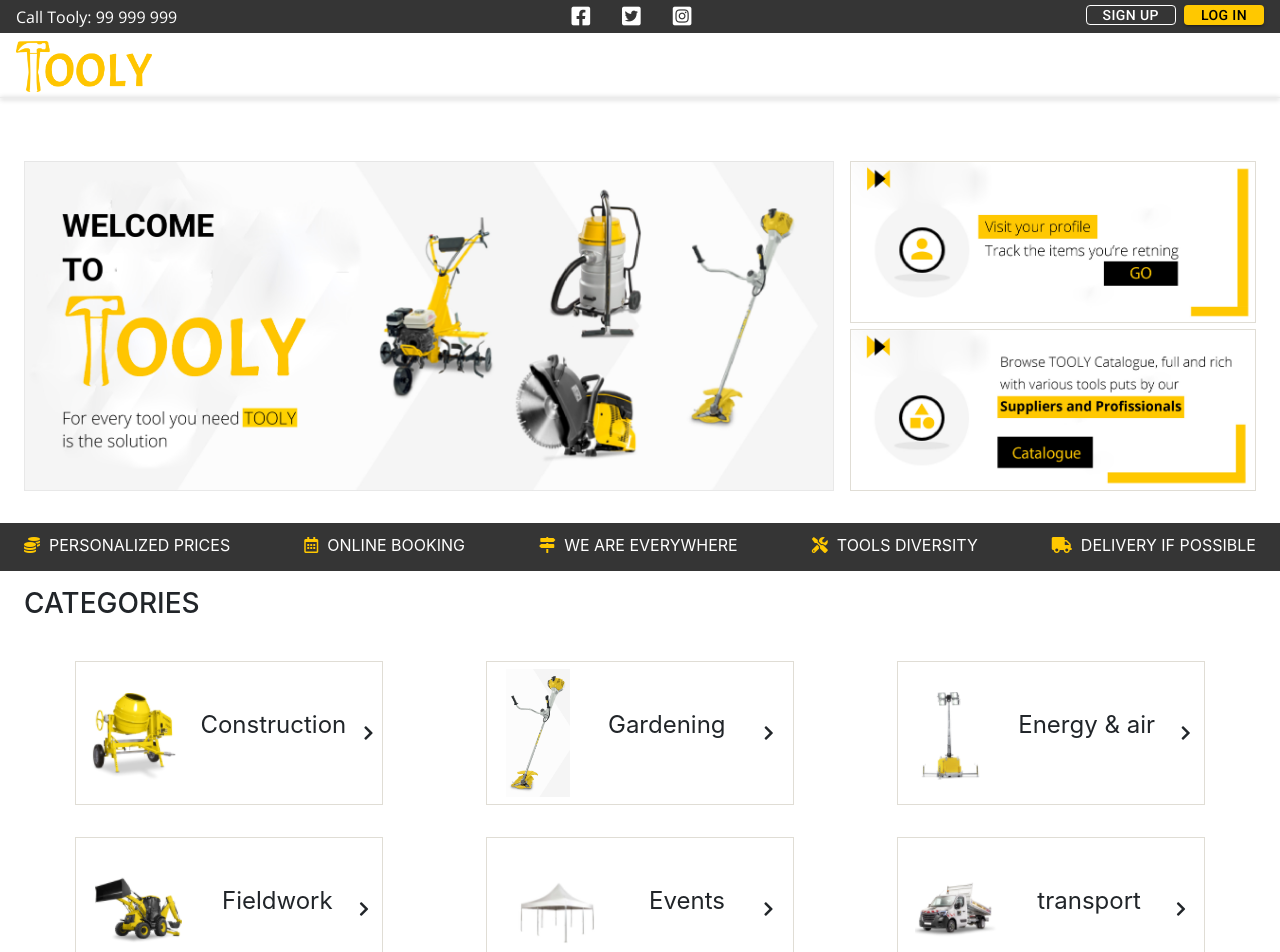
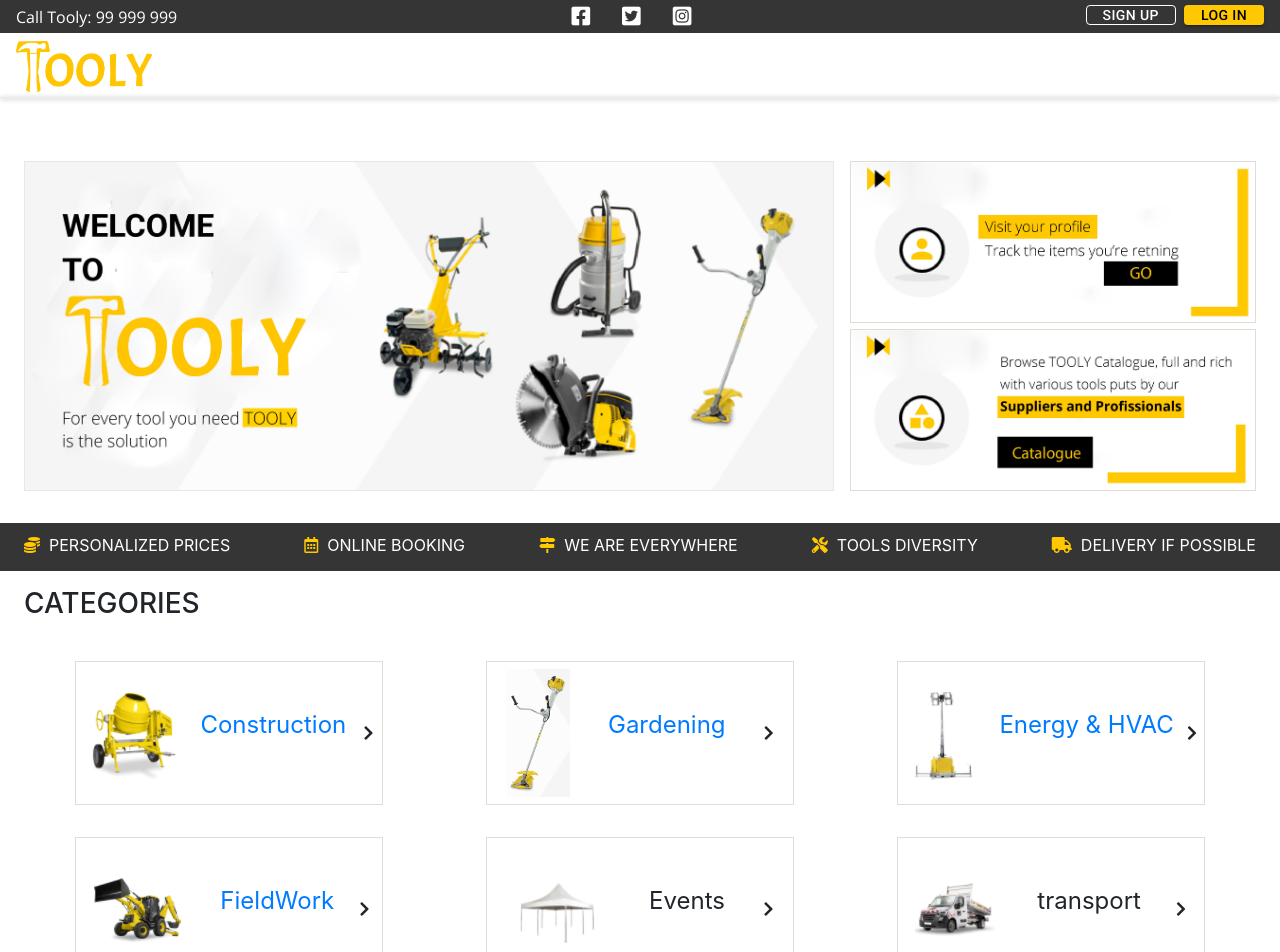
Before and after one commit to medkhalilbousrih/toolyfrontend, a React (Create React App) app: page /Home in a window 1280 px wide. Shown: the top 952 px of the page. Built offline with nearby package versions, Linux system fonts and the light colour scheme.

Commit message:
catalogue

```diff
--- a/src/App.js
+++ b/src/App.js
@@ -35,7 +35,7 @@ const App = () => {
             <Route path="/about">
               <About />
             </Route>
-            <Route path="/catalogue">
+            <Route path="/catalogue/:category">
               <Catalogue />
             </Route>
             <Route path="/profile">
@@ -65,7 +65,7 @@ const App = () => {
             <Route path="/Home">
               <Home />
             </Route>
-            <Route path="/catalogue">
+            <Route path="/catalogue/:category">
               <Catalogue />
             </Route>
             <Route path="/signup">
--- a/src/components/Home/Ala/MiddlePart.js
+++ b/src/components/Home/Ala/MiddlePart.js
@@ -1,7 +1,6 @@
-import Carousel from "react-bootstrap/Carousel";
-import Typography from "@material-ui/core/Typography";
 import Container from "@material-ui/core/Container";
 import styled from "styled-components";
+import { Link } from "react-router-dom";
 
 const MiddlePart = () => {
   return (
@@ -11,24 +10,33 @@ const MiddlePart = () => {
         <CatType>
           <Box>
             <img src="./images/cc.PNG" style={{}} />
-            <p> Construction </p>
+            <p>
+              {" "}
+              <Link to="/catalogue/construction">Construction</Link>{" "}
+            </p>
             <i class="fas fa-chevron-right"></i>
           </Box>
           <Box>
             <img src="./images/gg.PNG" style={{ height: "90%" }} />
-            <p>Gardening</p>
+            <p>
+              <Link to="/catalogue/gardening">Gardening</Link>
+            </p>
             <i class="fas fa-chevron-right"></i>
           </Box>
           <Box>
             <img src="./images/AA.PNG" style={{}} />
-            <p>Energy & air</p>
+            <p>
+              <Link to="/catalogue/energy">Energy & HVAC</Link>
+            </p>
             <i class="fas fa-chevron-right"></i>
           </Box>
         </CatType>
         <CatType>
           <Box>
             <img src="./images/ff.PNG" style={{}} />
-            <p>Fieldwork</p>
+            <p>
+              <Link to="/catalogue/fieldwork">FieldWork</Link>
+            </p>
             <i class="fas fa-chevron-right"></i>
           </Box>
           <Box>
--- a/src/components/ProductPorfile/ProductCard.js
+++ b/src/components/ProductPorfile/ProductCard.js
@@ -157,7 +157,7 @@ const ProductCard = () => {
                   Owner
                 </Typography>
                 <Typography className={classes.Numero} gutterBottom>
-                  {product.supplier.name}
+                  {product.supplier.name}({product.supplier.phoneNumber})
                 </Typography>
               </Flex1>
               <Flex1>
--- a/src/components/catalogue/Catalogue.js
+++ b/src/components/catalogue/Catalogue.js
@@ -2,12 +2,14 @@ import CatalogueCards from "./CatalogueCards";
 import { useEffect, useState } from "react";
 import catalogueService from "./services/catalogue";
 import Top from "./Top";
+import { useParams } from "react-router-dom";
 
 const Catalogue = () => {
   const [tools, setTools] = useState([]);
+  const { category } = useParams();
   useEffect(() => {
     catalogueService
-      .getAll()
+      .getCategoyTools(category)
       .then((res) => setTools(res))
       .catch((err) => console.log(err));
   }, []);
--- a/src/components/catalogue/services/catalogue.js
+++ b/src/components/catalogue/services/catalogue.js
@@ -7,5 +7,10 @@ const getAll = async () => {
   return products.data;
 };
 
-const catalogueService = { getAll };
+const getCategoyTools = async (category) => {
+  const products = await axios.get(`${baseUrl}?category=${category}`);
+  return products.data;
+};
+
+const catalogueService = { getAll, getCategoyTools };
 export default catalogueService;
--- a/src/components/thesupplier/AddTool.js
+++ b/src/components/thesupplier/AddTool.js
@@ -78,7 +78,7 @@ const AddTool = () => {
             />
           </StyledGroup>
           <StyledGroup controlId="exampleForm.SelectCustom">
-            <Form.Label>Categories</Form.Label>
+            <Form.Label>Category</Form.Label>
             <Form.Control as="select" custom ref={register} name="category">
               {categories?.map((cat) => (
                 <option key={cat}>{cat}</option>
```
